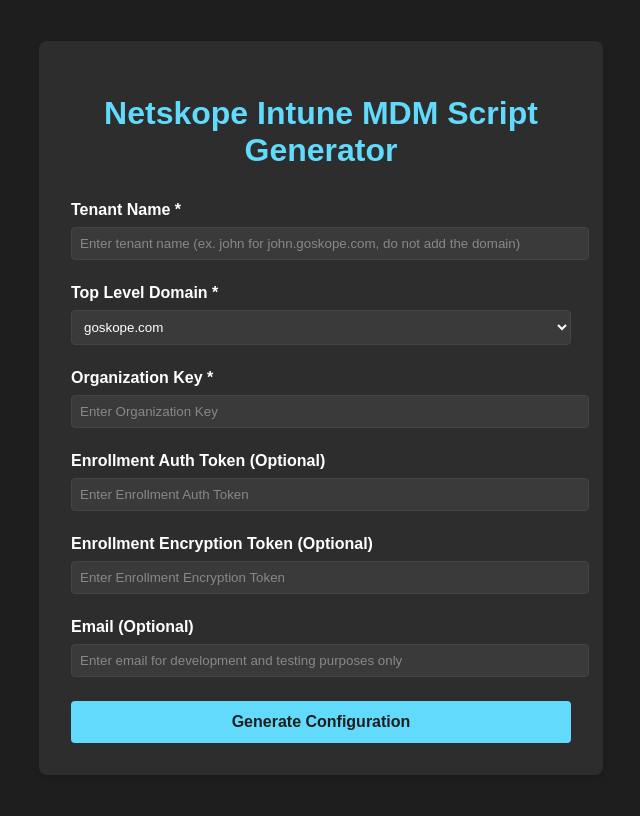
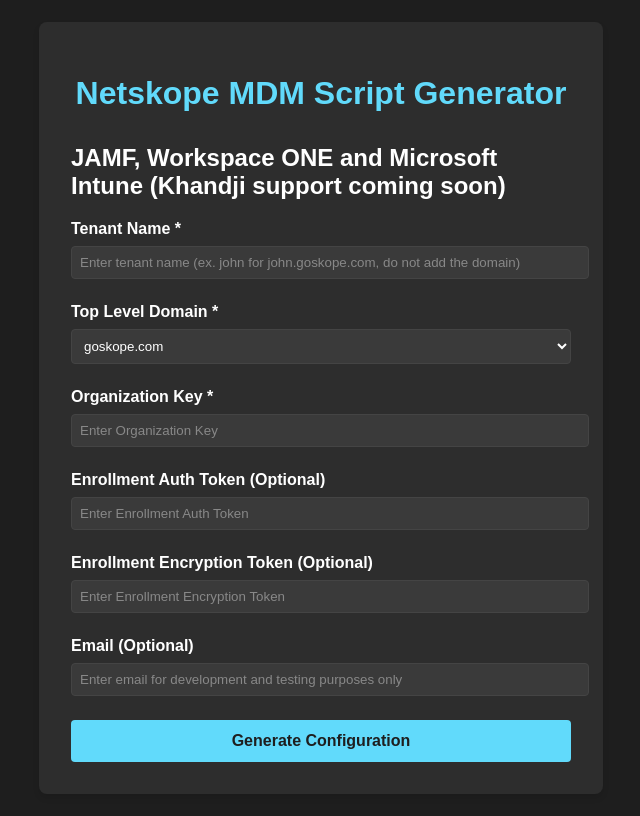
Before and after one commit to neerdael-nl/netskope-mac-mdm-config-gen, a React (Create React App) app in the folder client/: page / in a window 1280 px wide. Shown: the whole page, without its empty margins (319-959 px from the left). Built offline with nearby package versions, Linux system fonts and the light colour scheme; the HTML template or start-up script is replaced by a standard one.

Commit message:
removed intune references, since multiple MDM's are supported

```diff
--- a/client/src/App.js
+++ b/client/src/App.js
@@ -67,7 +67,8 @@
   return (
     <div className="App">
       <div className="container">
-        <h1>Netskope Intune MDM Script Generator</h1>
+        <h1>Netskope MDM Script Generator</h1>
+        <h2>JAMF, Workspace ONE and Microsoft Intune (Khandji support coming soon)</h2>
         <form onSubmit={handleSubmit}>
           <div className="form-group">
             <label htmlFor="tenantName">Tenant Name *</label>
```
